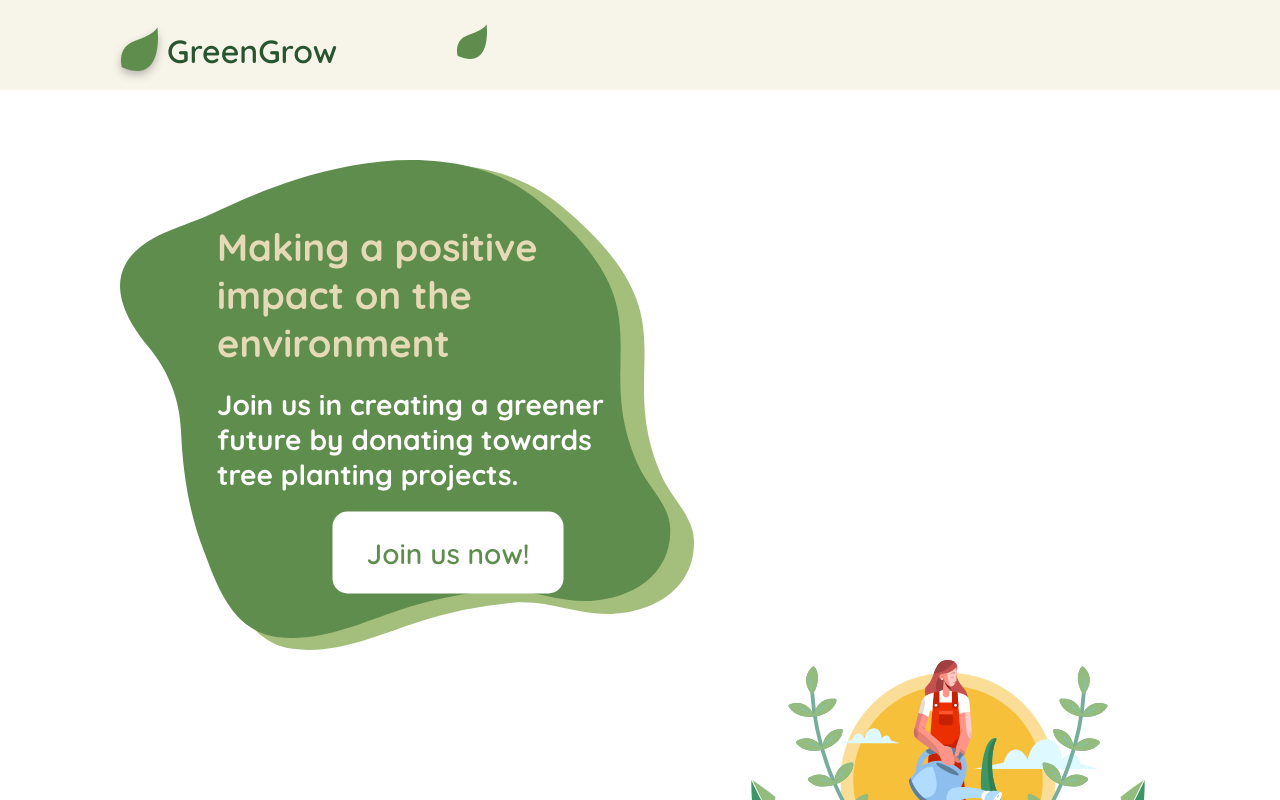
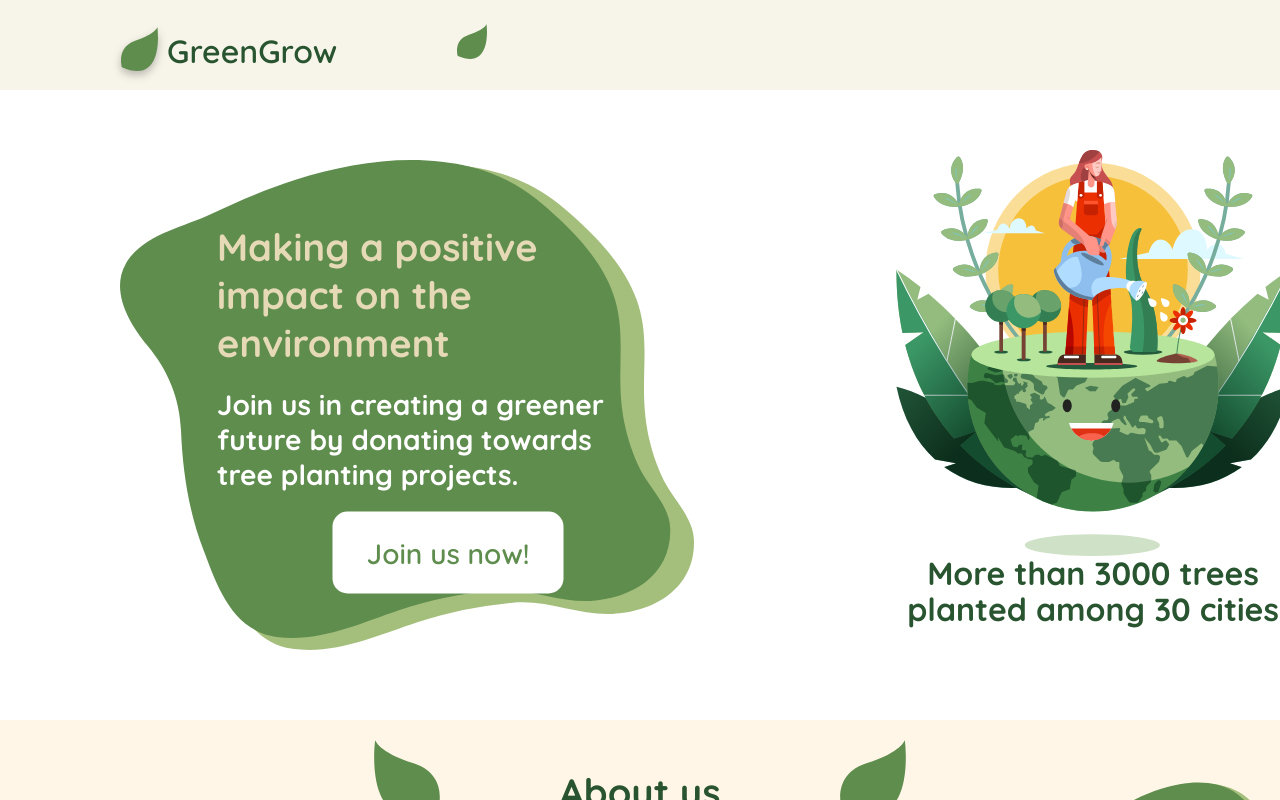
Before and after one commit to Trinhhayoo/DonateTreeSmallProject, a React (Create React App) app: page / in a window 1280 px wide. Shown: the top 800 px of the page. Built offline with nearby package versions, Linux system fonts and the light colour scheme.

Commit message:
fix herobanner width

```diff
--- a/src/components/Layout/DefaultLayout/Header/Header.css
+++ b/src/components/Layout/DefaultLayout/Header/Header.css
@@ -11,16 +11,15 @@ p {
 }
 
 .hero-banner-container {
+    width: 1440px;
     color: white;
     display: table;
     align-items: center;
     padding: 60px 120px 60px 120px;
-    gap: 79px;
     overflow: hidden;
 }
 .blob {
     float: left;
-    width: 50%;
     position: relative;
     width: 574px;
     height: 510px;
@@ -60,9 +59,9 @@ p {
     float: right;
     flex-direction: column;
     align-items: center;
-    padding-left: 120px;
-    width: 545px;
-    height: 549px;
+    padding-left: 58px;
+    width: 512px;
+    height: 505px;
 }
 #earthImage {
     width: 394px;
```
